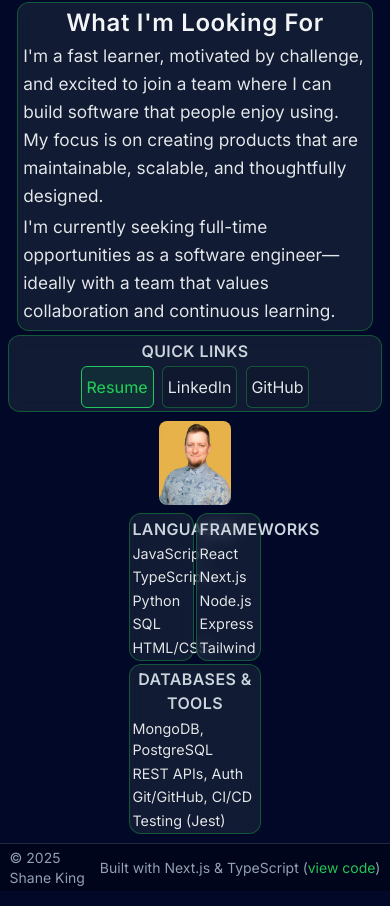
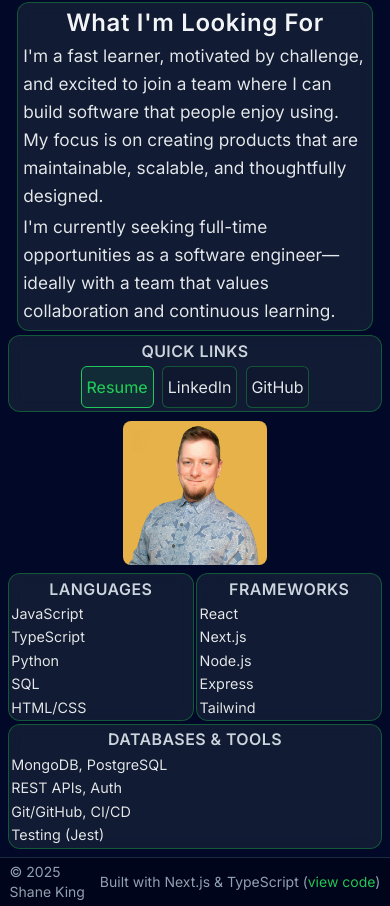
Before and after one commit to shane-m-king/portfolio, a Next.js app: page /about in a window 390 px wide. Shown: the part 970-1876 px from the top of the page. Built offline with nearby package versions, Linux system fonts and the light colour scheme.

Commit message:
About Page Mobile Spacing Improvement

```diff
--- a/app/about/page.tsx
+++ b/app/about/page.tsx
@@ -113,7 +113,7 @@ export default function AboutPage() {
             </div>
 
             {/* IMAGE */}
-            <div className="relative w-[calc(var(--tetris-unit)*6)] h-[calc(var(--tetris-unit)*7)] rounded-lg overflow-hidden">
+            <div className="relative md:w-[calc(var(--tetris-unit)*6)] w-[calc(var(--tetris-unit)*12)] md:h-[calc(var(--tetris-unit)*7)] h-[calc(var(--tetris-unit)*14) rounded-lg overflow-hidden">
               <img
                 src="/images/ProfilePicturev2.png"
                 alt="Shane King"
@@ -128,7 +128,7 @@ export default function AboutPage() {
                 grid-cols-2
                 gap-[calc(var(--tetris-unit)*0.2)]
                 w-full
-                max-w-[calc(var(--tetris-unit)*11)]
+                md:max-w-[calc(var(--tetris-unit)*11)]
               "
             >
               <div className="nk-card p-[calc(var(--tetris-unit)*0.2)] space-y-[calc(var(--tetris-unit)*0.2)] bg-slate-800/60 backdrop-blur-sm border-nk-accent-muted/60">
```
